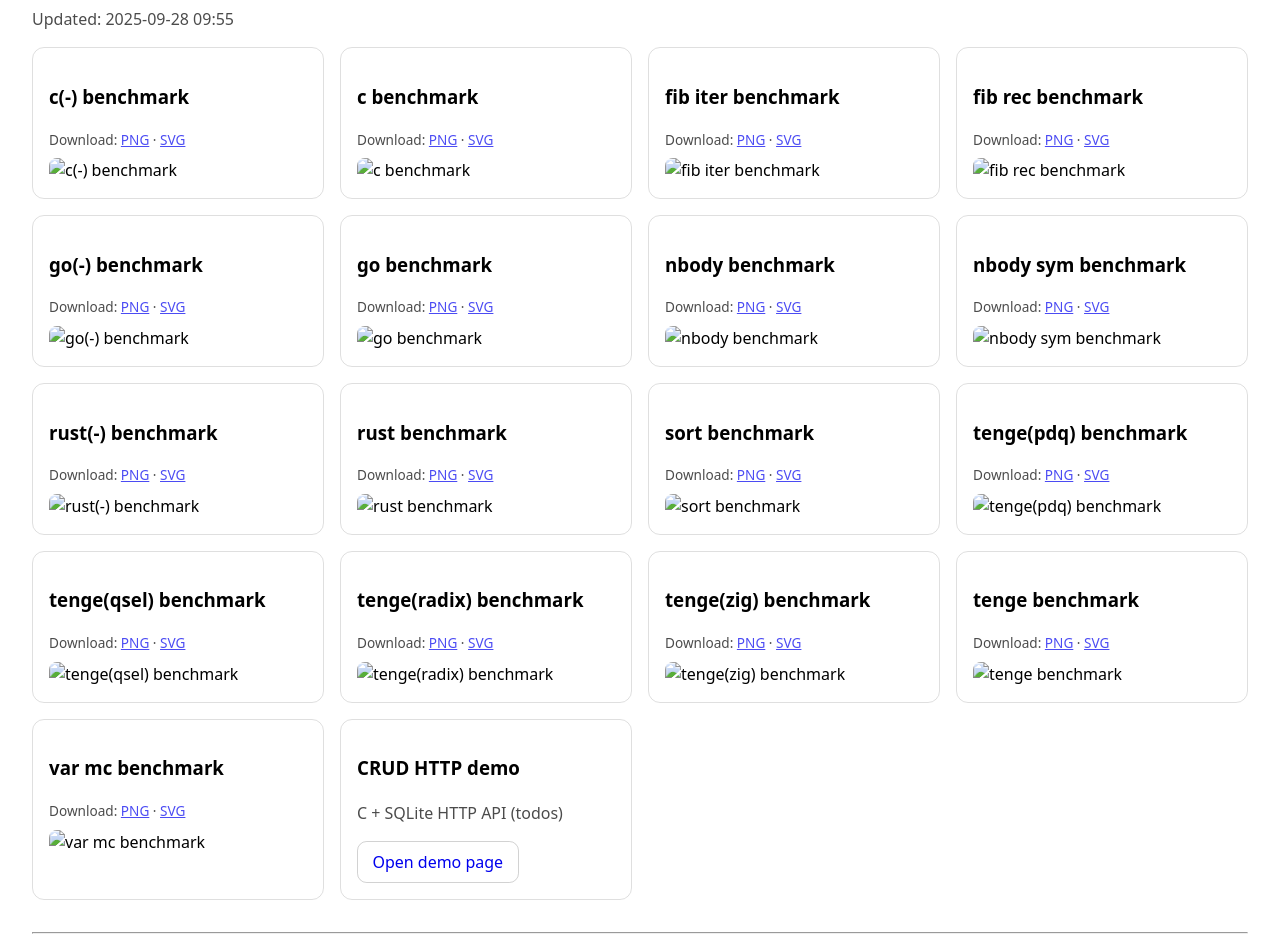
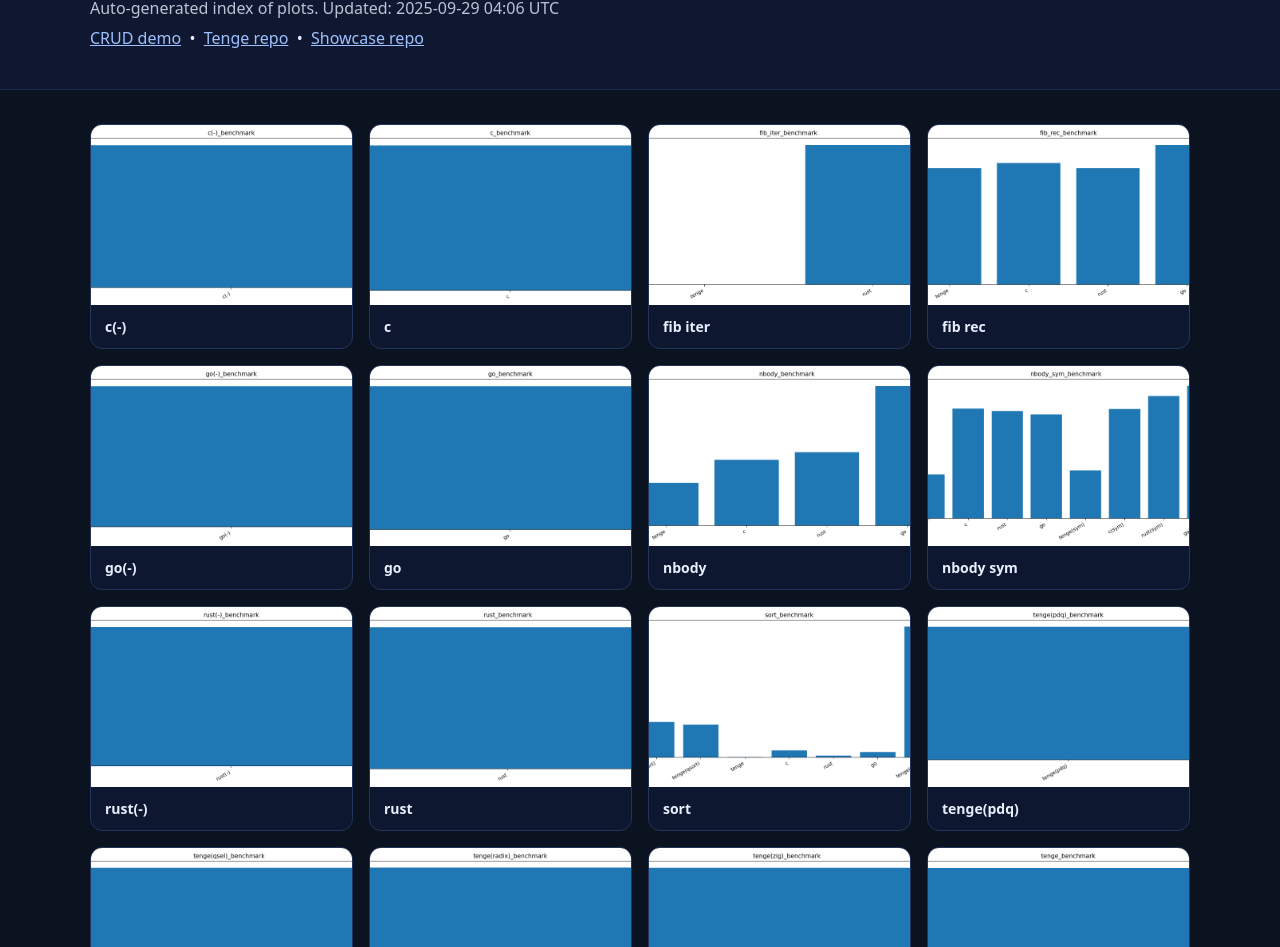
Before and after one commit to DauletBai/tenge-showcase, a plain HTML site: page docs/index.html in a window 1280 px wide. Shown: the part 89-1036 px from the top of the page. Drawn offline with Linux system fonts and the light colour scheme.

Commit message:
docs: publish updated index and copied plots

```diff
--- a/docs/index.html
+++ b/docs/index.html
@@ -3,110 +3,147 @@
 <head>
   <meta charset="utf-8">
   <title>Tenge Showcase — Benchmarks</title>
-  <meta name="viewport" content="width=device-width, initial-scale=1" />
+  <meta name="viewport" content="width=device-width, initial-scale=1">
   <style>
-    :root { color-scheme: light dark; }
-    body { font-family: ui-sans-serif, system-ui, -apple-system, Segoe UI, Roboto, "Helvetica Neue", Arial, "Noto Sans", "Apple Color Emoji", "Segoe UI Emoji"; margin: 2rem; line-height: 1.5; }
-    header { display:flex; gap:1rem; align-items:center; flex-wrap:wrap; }
-    .pill{display:inline-block;padding:.2rem .6rem;border:1px solid rgba(127,127,127,.35);border-radius:999px;font-size:.85rem;margin-right:.35rem}
-    .muted{opacity:.7}
-    .small{font-size:.85rem}
-    .grid{display:grid;grid-template-columns:repeat(auto-fill,minmax(280px,1fr));gap:1rem;margin-top:1rem}
-    .card{border:1px solid rgba(127,127,127,.25);border-radius:.75rem;padding:1rem}
-    a.button{display:inline-block;padding:.5rem .9rem;border:1px solid rgba(127,127,127,.35);border-radius:.6rem;text-decoration:none}
+    /* Minimal, clean, responsive gallery */
+    body { margin: 0; font-family: system-ui, -apple-system, Segoe UI, Roboto, Arial, sans-serif; background:#0b1220; color:#e8eefc; }
+    header { padding: 24px 16px; border-bottom:1px solid #1b2a4a; background: #0f1830; position: sticky; top: 0; z-index: 10; }
+    .wrap { max-width: 1100px; margin: 0 auto; padding: 16px; }
+    h1 { margin: 0 0 8px; font-size: 28px; letter-spacing: .3px; }
+    p.lead { margin: 0; opacity:.8; }
+    .grid { display: grid; grid-template-columns: repeat(auto-fill, minmax(260px, 1fr)); gap: 16px; margin-top: 18px; }
+    .card { display: block; background: #0e1730; border:1px solid #23355b; border-radius: 12px; text-decoration: none; color: inherit; overflow: hidden; transition: transform .08s ease, border-color .2s ease; }
+    .card:hover { transform: translateY(-2px); border-color:#3c5fa1; }
+    .card img { width:100%; height:180px; object-fit: cover; display:block; background:#091126; }
+    .card-title { padding: 12px 14px; font-weight: 600; font-size: 14px; }
+    footer { text-align:center; opacity:.6; padding: 24px 0 40px; }
+    .links a { color:#9ec2ff; }
   </style>
 </head>
 <body>
   <header>
-    <h1 style="margin:0">Tenge Showcase</h1>
-    <span class="pill">benchmarks</span>
-    <span class="pill">visuals</span>
-    <span class="pill">demo</span>
+    <div class="wrap">
+      <h1>Tenge Showcase — Benchmarks</h1>
+      <p class="lead">Auto-generated index of plots. Updated: 2025-09-29 04:06 UTC</p>
+      <div class="links" style="margin-top:8px">
+        <a href="./crud_demo.html">CRUD demo</a>
+        &nbsp;•&nbsp;
+        <a href="https://github.com/DauletBai/tenge">Tenge repo</a>
+        &nbsp;•&nbsp;
+        <a href="https://github.com/DauletBai/tenge-showcase">Showcase repo</a>
+      </div>
+    </div>
   </header>
 
-  <p class="muted">Updated: 2025-09-28 09:55</p>
+  <main class="wrap">
+    <div class="grid">
 
-  <div class="grid">
-    <div class="card">
-          <h3>c(-) benchmark</h3>
-          <div class="muted small">Download: <a href="./c(-)_benchmark.png" download>PNG</a> · <a href="./c(-)_benchmark.svg" download>SVG</a></div>
-          <img src="./c(-)_benchmark.png" alt="c(-) benchmark" style="width:100%;height:auto;border-radius:.5rem;margin-top:.5rem"/>
-        </div><div class="card">
-          <h3>c benchmark</h3>
-          <div class="muted small">Download: <a href="./c_benchmark.png" download>PNG</a> · <a href="./c_benchmark.svg" download>SVG</a></div>
-          <img src="./c_benchmark.png" alt="c benchmark" style="width:100%;height:auto;border-radius:.5rem;margin-top:.5rem"/>
-        </div><div class="card">
-          <h3>fib iter benchmark</h3>
-          <div class="muted small">Download: <a href="./fib_iter_benchmark.png" download>PNG</a> · <a href="./fib_iter_benchmark.svg" download>SVG</a></div>
-          <img src="./fib_iter_benchmark.png" alt="fib iter benchmark" style="width:100%;height:auto;border-radius:.5rem;margin-top:.5rem"/>
-        </div><div class="card">
-          <h3>fib rec benchmark</h3>
-          <div class="muted small">Download: <a href="./fib_rec_benchmark.png" download>PNG</a> · <a href="./fib_rec_benchmark.svg" download>SVG</a></div>
-          <img src="./fib_rec_benchmark.png" alt="fib rec benchmark" style="width:100%;height:auto;border-radius:.5rem;margin-top:.5rem"/>
-        </div><div class="card">
-          <h3>go(-) benchmark</h3>
-          <div class="muted small">Download: <a href="./go(-)_benchmark.png" download>PNG</a> · <a href="./go(-)_benchmark.svg" download>SVG</a></div>
-          <img src="./go(-)_benchmark.png" alt="go(-) benchmark" style="width:100%;height:auto;border-radius:.5rem;margin-top:.5rem"/>
-        </div><div class="card">
-          <h3>go benchmark</h3>
-          <div class="muted small">Download: <a href="./go_benchmark.png" download>PNG</a> · <a href="./go_benchmark.svg" download>SVG</a></div>
-          <img src="./go_benchmark.png" alt="go benchmark" style="width:100%;height:auto;border-radius:.5rem;margin-top:.5rem"/>
-        </div><div class="card">
-          <h3>nbody benchmark</h3>
-          <div class="muted small">Download: <a href="./nbody_benchmark.png" download>PNG</a> · <a href="./nbody_benchmark.svg" download>SVG</a></div>
-          <img src="./nbody_benchmark.png" alt="nbody benchmark" style="width:100%;height:auto;border-radius:.5rem;margin-top:.5rem"/>
-        </div><div class="card">
-          <h3>nbody sym benchmark</h3>
-          <div class="muted small">Download: <a href="./nbody_sym_benchmark.png" download>PNG</a> · <a href="./nbody_sym_benchmark.svg" download>SVG</a></div>
-          <img src="./nbody_sym_benchmark.png" alt="nbody sym benchmark" style="width:100%;height:auto;border-radius:.5rem;margin-top:.5rem"/>
-        </div><div class="card">
-          <h3>rust(-) benchmark</h3>
-          <div class="muted small">Download: <a href="./rust(-)_benchmark.png" download>PNG</a> · <a href="./rust(-)_benchmark.svg" download>SVG</a></div>
-          <img src="./rust(-)_benchmark.png" alt="rust(-) benchmark" style="width:100%;height:auto;border-radius:.5rem;margin-top:.5rem"/>
-        </div><div class="card">
-          <h3>rust benchmark</h3>
-          <div class="muted small">Download: <a href="./rust_benchmark.png" download>PNG</a> · <a href="./rust_benchmark.svg" download>SVG</a></div>
-          <img src="./rust_benchmark.png" alt="rust benchmark" style="width:100%;height:auto;border-radius:.5rem;margin-top:.5rem"/>
-        </div><div class="card">
-          <h3>sort benchmark</h3>
-          <div class="muted small">Download: <a href="./sort_benchmark.png" download>PNG</a> · <a href="./sort_benchmark.svg" download>SVG</a></div>
-          <img src="./sort_benchmark.png" alt="sort benchmark" style="width:100%;height:auto;border-radius:.5rem;margin-top:.5rem"/>
-        </div><div class="card">
-          <h3>tenge(pdq) benchmark</h3>
-          <div class="muted small">Download: <a href="./tenge(pdq)_benchmark.png" download>PNG</a> · <a href="./tenge(pdq)_benchmark.svg" download>SVG</a></div>
-          <img src="./tenge(pdq)_benchmark.png" alt="tenge(pdq) benchmark" style="width:100%;height:auto;border-radius:.5rem;margin-top:.5rem"/>
-        </div><div class="card">
-          <h3>tenge(qsel) benchmark</h3>
-          <div class="muted small">Download: <a href="./tenge(qsel)_benchmark.png" download>PNG</a> · <a href="./tenge(qsel)_benchmark.svg" download>SVG</a></div>
-          <img src="./tenge(qsel)_benchmark.png" alt="tenge(qsel) benchmark" style="width:100%;height:auto;border-radius:.5rem;margin-top:.5rem"/>
-        </div><div class="card">
-          <h3>tenge(radix) benchmark</h3>
-          <div class="muted small">Download: <a href="./tenge(radix)_benchmark.png" download>PNG</a> · <a href="./tenge(radix)_benchmark.svg" download>SVG</a></div>
-          <img src="./tenge(radix)_benchmark.png" alt="tenge(radix) benchmark" style="width:100%;height:auto;border-radius:.5rem;margin-top:.5rem"/>
-        </div><div class="card">
-          <h3>tenge(zig) benchmark</h3>
-          <div class="muted small">Download: <a href="./tenge(zig)_benchmark.png" download>PNG</a> · <a href="./tenge(zig)_benchmark.svg" download>SVG</a></div>
-          <img src="./tenge(zig)_benchmark.png" alt="tenge(zig) benchmark" style="width:100%;height:auto;border-radius:.5rem;margin-top:.5rem"/>
-        </div><div class="card">
-          <h3>tenge benchmark</h3>
-          <div class="muted small">Download: <a href="./tenge_benchmark.png" download>PNG</a> · <a href="./tenge_benchmark.svg" download>SVG</a></div>
-          <img src="./tenge_benchmark.png" alt="tenge benchmark" style="width:100%;height:auto;border-radius:.5rem;margin-top:.5rem"/>
-        </div><div class="card">
-          <h3>var mc benchmark</h3>
-          <div class="muted small">Download: <a href="./var_mc_benchmark.png" download>PNG</a> · <a href="./var_mc_benchmark.svg" download>SVG</a></div>
-          <img src="./var_mc_benchmark.png" alt="var mc benchmark" style="width:100%;height:auto;border-radius:.5rem;margin-top:.5rem"/>
-        </div><div class="card">
-          <h3>CRUD HTTP demo</h3>
-          <p class="muted">C + SQLite HTTP API (todos)</p>
-          <a class="button" href="./crud_demo.html">Open demo page</a>
-        </div>
-  </div>
+      <a class="card" href="plots/c(-)_benchmark.svg" target="_blank" rel="noopener">
+        <img src="plots/c(-)_benchmark.png" alt="c(-)_benchmark">
+        <div class="card-title">c(-)</div>
+      </a>
 
-  <hr style="margin:2rem 0"/>
 
-  <p class="muted small">
-    GitHub: <a href="https://github.com/DauletBai/tenge" target="_blank" rel="noopener">DauletBai/tenge</a> ·
-    Showcase: <a href="https://github.com/DauletBai/tenge-showcase" target="_blank" rel="noopener">tenge-showcase</a>
-  </p>
+      <a class="card" href="plots/c_benchmark.svg" target="_blank" rel="noopener">
+        <img src="plots/c_benchmark.png" alt="c_benchmark">
+        <div class="card-title">c</div>
+      </a>
+
+
+      <a class="card" href="plots/fib_iter_benchmark.svg" target="_blank" rel="noopener">
+        <img src="plots/fib_iter_benchmark.png" alt="fib_iter_benchmark">
+        <div class="card-title">fib iter</div>
+      </a>
+
+
+      <a class="card" href="plots/fib_rec_benchmark.svg" target="_blank" rel="noopener">
+        <img src="plots/fib_rec_benchmark.png" alt="fib_rec_benchmark">
+        <div class="card-title">fib rec</div>
+      </a>
+
+
+      <a class="card" href="plots/go(-)_benchmark.svg" target="_blank" rel="noopener">
+        <img src="plots/go(-)_benchmark.png" alt="go(-)_benchmark">
+        <div class="card-title">go(-)</div>
+      </a>
+
+
+      <a class="card" href="plots/go_benchmark.svg" target="_blank" rel="noopener">
+        <img src="plots/go_benchmark.png" alt="go_benchmark">
+        <div class="card-title">go</div>
+      </a>
+
+
+      <a class="card" href="plots/nbody_benchmark.svg" target="_blank" rel="noopener">
+        <img src="plots/nbody_benchmark.png" alt="nbody_benchmark">
+        <div class="card-title">nbody</div>
+      </a>
+
+
+      <a class="card" href="plots/nbody_sym_benchmark.svg" target="_blank" rel="noopener">
+        <img src="plots/nbody_sym_benchmark.png" alt="nbody_sym_benchmark">
+        <div class="card-title">nbody sym</div>
+      </a>
+
+
+      <a class="card" href="plots/rust(-)_benchmark.svg" target="_blank" rel="noopener">
+        <img src="plots/rust(-)_benchmark.png" alt="rust(-)_benchmark">
+        <div class="card-title">rust(-)</div>
+      </a>
+
+
+      <a class="card" href="plots/rust_benchmark.svg" target="_blank" rel="noopener">
+        <img src="plots/rust_benchmark.png" alt="rust_benchmark">
+        <div class="card-title">rust</div>
+      </a>
+
+
+      <a class="card" href="plots/sort_benchmark.svg" target="_blank" rel="noopener">
+        <img src="plots/sort_benchmark.png" alt="sort_benchmark">
+        <div class="card-title">sort</div>
+      </a>
+
+
+      <a class="card" href="plots/tenge(pdq)_benchmark.svg" target="_blank" rel="noopener">
+        <img src="plots/tenge(pdq)_benchmark.png" alt="tenge(pdq)_benchmark">
+        <div class="card-title">tenge(pdq)</div>
+      </a>
+
+
+      <a class="card" href="plots/tenge(qsel)_benchmark.svg" target="_blank" rel="noopener">
+        <img src="plots/tenge(qsel)_benchmark.png" alt="tenge(qsel)_benchmark">
+        <div class="card-title">tenge(qsel)</div>
+      </a>
+
+
+      <a class="card" href="plots/tenge(radix)_benchmark.svg" target="_blank" rel="noopener">
+        <img src="plots/tenge(radix)_benchmark.png" alt="tenge(radix)_benchmark">
+        <div class="card-title">tenge(radix)</div>
+      </a>
+
+
+      <a class="card" href="plots/tenge(zig)_benchmark.svg" target="_blank" rel="noopener">
+        <img src="plots/tenge(zig)_benchmark.png" alt="tenge(zig)_benchmark">
+        <div class="card-title">tenge(zig)</div>
+      </a>
+
+
+      <a class="card" href="plots/tenge_benchmark.svg" target="_blank" rel="noopener">
+        <img src="plots/tenge_benchmark.png" alt="tenge_benchmark">
+        <div class="card-title">tenge</div>
+      </a>
+
+
+      <a class="card" href="plots/var_mc_benchmark.svg" target="_blank" rel="noopener">
+        <img src="plots/var_mc_benchmark.png" alt="var_mc_benchmark">
+        <div class="card-title">var mc</div>
+      </a>
+
+    </div>
+  </main>
+
+  <footer>
+    <div class="wrap">© Tenge Project — Benchmarks gallery</div>
+  </footer>
 </body>
 </html>
```
Also changed, not shown: docs/plots/c(-)_benchmark.svg, docs/plots/c_benchmark.svg, docs/plots/fib_iter_benchmark.svg, docs/plots/fib_rec_benchmark.svg, docs/plots/go(-)_benchmark.svg, docs/plots/go_benchmark.svg, docs/plots/nbody_benchmark.svg, docs/plots/nbody_sym_benchmark.svg, docs/plots/rust(-)_benchmark.svg, docs/plots/rust_benchmark.svg, docs/plots/sort_benchmark.svg, docs/plots/tenge(pdq)_benchmark.svg, docs/plots/tenge(qsel)_benchmark.svg, docs/plots/tenge(radix)_benchmark.svg, 3 more files.
